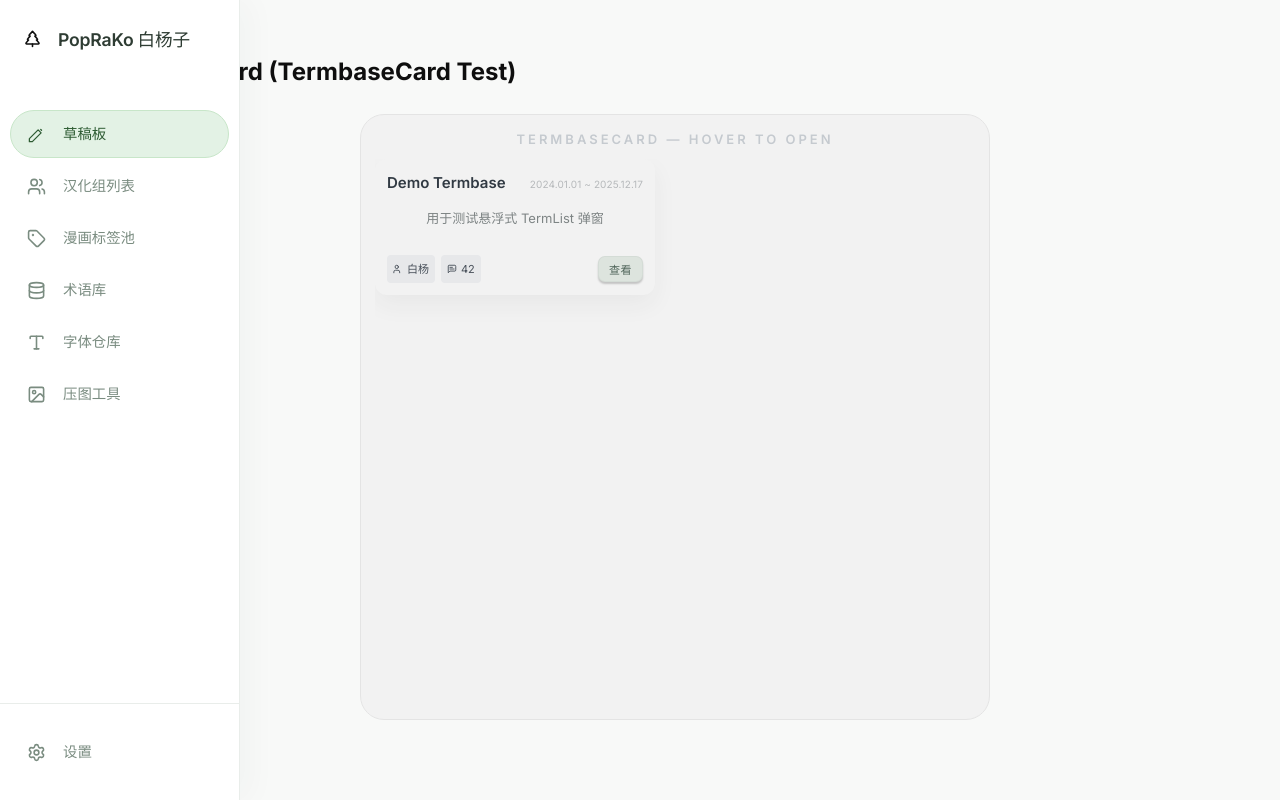
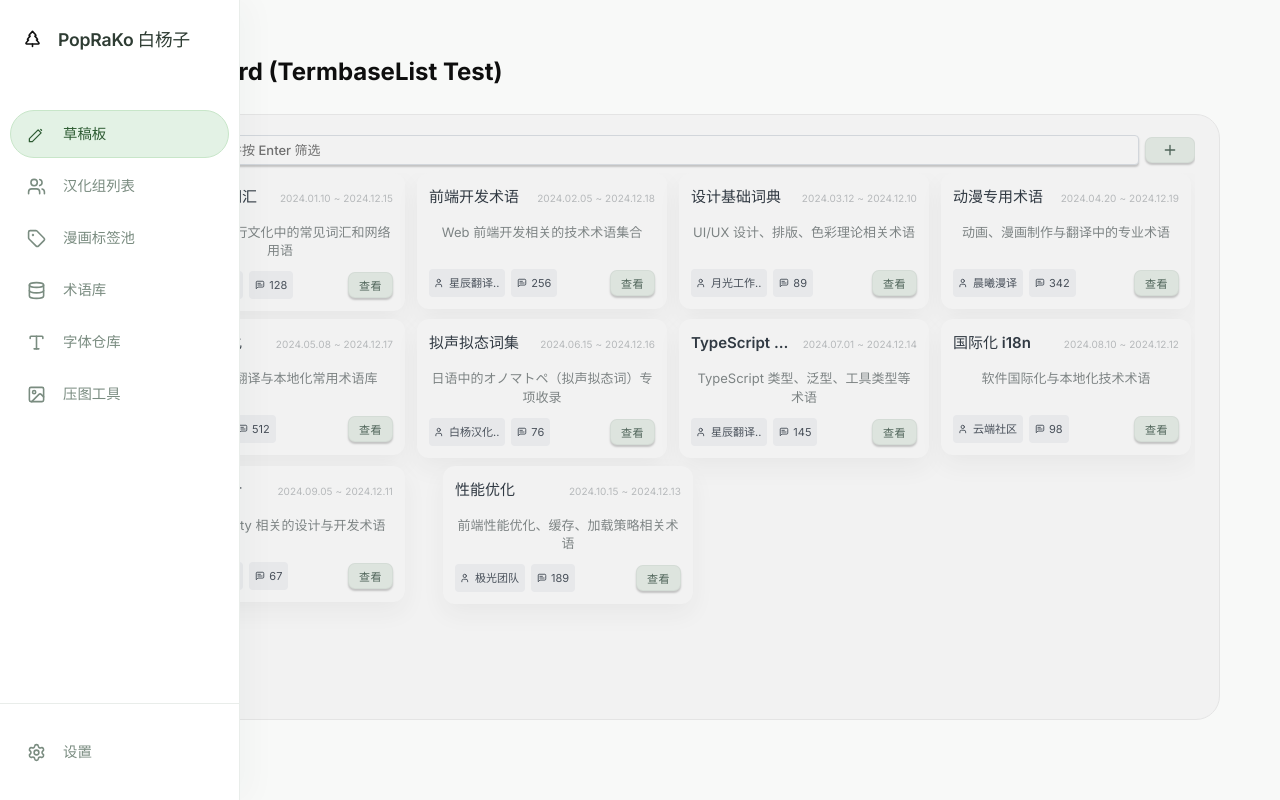
Before and after one commit to ATOMLubover/poprako-native-app, a React app: page / in a window 1280 px wide. Built offline with nearby package versions, Linux system fonts and the light colour scheme; the HTML template or start-up script is replaced by a standard one.

Commit message:
feat: wire termbase list into panel view

```diff
--- a/src/components/TermbaseCard.css
+++ b/src/components/TermbaseCard.css
@@ -20,7 +20,8 @@
 
 .termbase-card {
   width: 100%;
-  max-width: 280px;
+  max-width: 250px;
+  min-width: 250px;
   background-color: var(--card-bg);
   border-radius: 12px;
   padding: 12px;
--- /dev/null
+++ b/src/components/TermbaseList.css
@@ -0,0 +1,51 @@
+.termbase-list-container {
+  height: 100%;
+  display: flex;
+  flex-direction: column;
+  min-height: 0;
+}
+
+.termbase-list-container .input-section {
+  flex-shrink: 0;
+  display: flex;
+  gap: 6px;
+  align-items: center;
+  margin-bottom: 8px;
+}
+
+.termbase-list-container .termbase-input {
+  flex: 1;
+  padding: 6px 8px;
+  border: 1px solid #d9e2ec;
+  border-radius: 4px;
+  font-size: 13px;
+  outline: none;
+  transition: all 0.12s ease;
+}
+
+.termbase-list-container .termbase-input:focus {
+  border-color: #a3b9cc;
+  box-shadow: 0 0 0 1px rgba(163, 185, 204, 0.12);
+}
+
+.termbase-list-container .termbase-list {
+  flex: 1;
+  min-height: 0;
+  overflow-y: auto;
+  display: flex;
+  flex-wrap: wrap;
+  gap: 8px;
+  align-content: flex-start;
+}
+
+.termbase-list-container .empty-state {
+  width: 100%;
+  padding: 24px 12px;
+  text-align: center;
+  color: #8794a1;
+  font-size: 13px;
+}
+
+.termbase-list-container .plus-icon {
+  display: block;
+}
--- /dev/null
+++ b/src/components/TermbaseList.tsx
@@ -0,0 +1,197 @@
+import React, { useMemo, useState } from "react";
+import NatureButton from "./NatureButton";
+import TermbaseCard from "./TermbaseCard";
+import "./TermbaseList.css";
+import type { TermBase } from "../models/term";
+
+type TermbaseListProps = {
+  initial?: TermBase[];
+  onExit?: () => void;
+};
+
+/**
+ * TermbaseList 组件
+ * - 输入框按 Enter 搜索
+ * - 使用 `NatureButton` 的 `mist` 变体作为添加按钮
+ * - 列表项使用 `TermbaseCard` 渲染
+ * - 无虚线边框，使用大 padding
+ * - 支持滚动，按行密堆积可换行
+ */
+export default function TermbaseList({ initial, onExit }: TermbaseListProps) {
+  const __mockTermbases: TermBase[] = [
+    {
+      teamBrief: { teamId: "t-1", name: "白杨汉化组" },
+      name: "日语流行词汇",
+      description: "收录日本流行文化中的常见词汇和网络用语",
+      termNum: 128,
+      createdAt: new Date("2024-01-10"),
+      updatedAt: new Date("2024-12-15"),
+    },
+    {
+      teamBrief: { teamId: "t-2", name: "星辰翻译社" },
+      name: "前端开发术语",
+      description: "Web 前端开发相关的技术术语集合",
+      termNum: 256,
+      createdAt: new Date("2024-02-05"),
+      updatedAt: new Date("2024-12-18"),
+    },
+    {
+      teamBrief: { teamId: "t-3", name: "月光工作室" },
+      name: "设计基础词典",
+      description: "UI/UX 设计、排版、色彩理论相关术语",
+      termNum: 89,
+      createdAt: new Date("2024-03-12"),
+      updatedAt: new Date("2024-12-10"),
+    },
+    {
+      teamBrief: { teamId: "t-4", name: "晨曦漫译" },
+      name: "动漫专用术语",
+      description: "动画、漫画制作与翻译中的专业术语",
+      termNum: 342,
+      createdAt: new Date("2024-04-20"),
+      updatedAt: new Date("2024-12-19"),
+    },
+    {
+      teamBrief: { teamId: "t-5", name: "清风轩" },
+      name: "游戏本地化",
+      description: "电子游戏翻译与本地化常用术语库",
+      termNum: 512,
+      createdAt: new Date("2024-05-08"),
+      updatedAt: new Date("2024-12-17"),
+    },
+    {
+      teamBrief: { teamId: "t-1", name: "白杨汉化组" },
+      name: "拟声拟态词集",
+      description: "日语中的オノマトペ（拟声拟态词）专项收录",
+      termNum: 76,
+      createdAt: new Date("2024-06-15"),
+      updatedAt: new Date("2024-12-16"),
+    },
+    {
+      teamBrief: { teamId: "t-2", name: "星辰翻译社" },
+      name: "TypeScript 类型系统",
+      description: "TypeScript 类型、泛型、工具类型等术语",
+      termNum: 145,
+      createdAt: new Date("2024-07-01"),
+      updatedAt: new Date("2024-12-14"),
+    },
+    {
+      teamBrief: { teamId: "t-6", name: "云端社区" },
+      name: "国际化 i18n",
+      description: "软件国际化与本地化技术术语",
+      termNum: 98,
+      createdAt: new Date("2024-08-10"),
+      updatedAt: new Date("2024-12-12"),
+    },
+    {
+      teamBrief: { teamId: "t-3", name: "月光工作室" },
+      name: "无障碍设计",
+      description: "Accessibility 相关的设计与开发术语",
+      termNum: 67,
+      createdAt: new Date("2024-09-05"),
+      updatedAt: new Date("2024-12-11"),
+    },
+    {
+      teamBrief: { teamId: "t-7", name: "极光团队" },
+      name: "性能优化",
+      description: "前端性能优化、缓存、加载策略相关术语",
+      termNum: 189,
+      createdAt: new Date("2024-10-15"),
+      updatedAt: new Date("2024-12-13"),
+    },
+  ];
+
+  const defaultTermbases: TermBase[] = initial ?? __mockTermbases;
+
+  const [termbases, setTermbases] = useState<TermBase[]>(defaultTermbases);
+  const [query, setQuery] = useState<string>("");
+
+  const filtered = useMemo(() => {
+    const q = query.toLowerCase().trim();
+    if (!q) return termbases;
+
+    return termbases.filter(
+      (tb) =>
+        tb.name.toLowerCase().includes(q) ||
+        tb.description.toLowerCase().includes(q) ||
+        tb.teamBrief.name.toLowerCase().includes(q)
+    );
+  }, [termbases, query]);
+
+  const handleAdd = () => {
+    const trimmed = query.trim();
+    if (!trimmed) {
+      console.log("请输入内容后再添加");
+      return;
+    }
+
+    const next: TermBase = {
+      teamBrief: { teamId: "local", name: "本地团队" },
+      name: trimmed,
+      description: "",
+      termNum: 0,
+      createdAt: new Date(),
+      updatedAt: new Date(),
+    };
+
+    setTermbases((s) => [next, ...s]);
+    setQuery("");
+  };
+
+  const handleKeyDown = (e: React.KeyboardEvent<HTMLInputElement>) => {
+    if (e.key === "Enter") {
+      const target = e.target as HTMLInputElement;
+      setQuery(target.value);
+    }
+  };
+
+  return (
+    <div className="termbase-list-container">
+      <div className="input-section">
+        <input
+          className="termbase-input"
+          placeholder="输入搜索词并按 Enter 筛选"
+          value={query}
+          onChange={(e) => setQuery(e.target.value)}
+          onKeyDown={handleKeyDown}
+        />
+
+        <div style={{ display: "flex", gap: 8 }}>
+          <NatureButton variant="mist" onClick={handleAdd} minWidth={50} aria-label="添加">
+            <svg
+              className="plus-icon"
+              width="16"
+              height="16"
+              viewBox="0 0 24 24"
+              fill="none"
+              xmlns="http://www.w3.org/2000/svg"
+              aria-hidden="true"
+            >
+              <path d="M12 5v14M5 12h14" stroke="currentColor" strokeWidth="2" strokeLinecap="round" strokeLinejoin="round" />
+            </svg>
+          </NatureButton>
+
+          {onExit ? (
+            <NatureButton variant="rose" onClick={onExit} minWidth={40} aria-label="退出">
+              <svg width="14" height="14" viewBox="0 0 24 24" fill="none" xmlns="http://www.w3.org/2000/svg" aria-hidden="true">
+                <path d="M6 6l12 12M18 6L6 18" stroke="currentColor" strokeWidth="2" strokeLinecap="round" strokeLinejoin="round" />
+              </svg>
+            </NatureButton>
+          ) : null}
+        </div>
+      </div>
+
+      <div className="termbase-list">
+        {filtered.length === 0 ? (
+          <div className="empty-state">没有找到匹配的术语库...</div>
+        ) : (
+          filtered.map((tb, idx) => (
+            <div key={`${tb.teamBrief.teamId}-${tb.name}-${idx}`} style={{ flex: "1 1 auto", minWidth: "220px", maxWidth: "280px" }}>
+              <TermbaseCard data={tb} />
+            </div>
+          ))
+        )}
+      </div>
+    </div>
+  );
+}
--- a/src/views/PanelView.tsx
+++ b/src/views/PanelView.tsx
@@ -1,6 +1,7 @@
 import { useState } from "react";
 import Icon from "../components/Icon";
-import TermbaseCard from "../components/TermbaseCard";
+import TermbasePage from "./TermbasePage";
+import TermbaseList from "../components/TermbaseList";
 import "./PanelView.css";
 
 type MenuItem = "draft-board" | "team-list" | "tag-pool" | "termbase-pool" | "font-repo" | "compressor-helper" | "settings";
@@ -64,27 +65,13 @@ export default function PanelView() {
   const renderContent = () => {
     switch (activeItem) {
       case "draft-board":
-        // draft-board: 仅保留 TermbaseCard 用于测试悬浮窗
-        const mockTermbase = {
-          teamBrief: { teamId: "t-1", name: "白杨" },
-          name: "Demo Termbase",
-          description: "用于测试悬浮式 TermList 弹窗",
-          termNum: 42,
-          createdAt: new Date("2024-01-01"),
-          updatedAt: new Date(),
-        };
-
         return (
           <div style={{ display: "flex", flexDirection: "column", gap: 0, height: "100%", minHeight: 0 }}>
-            <h2 style={{ margin: 0, marginBottom: 10, flexShrink: 0 }}>Draft Board (TermbaseCard Test)</h2>
+            <h2 style={{ margin: 0, marginBottom: 10, flexShrink: 0 }}>Draft Board (TermbaseList Test)</h2>
 
-            <div className="nb-card" style={{ padding: "12px 14px", display: "flex", flexDirection: "column", flex: 1, minHeight: 0 }}>
-              <div className="nb-section-title" style={{ marginBottom: 8, flexShrink: 0 }}>TermbaseCard — Hover to open</div>
-
-              <div style={{ display: "flex", justifyContent: "center", flex: 1, minHeight: 0, overflow: "hidden" }}>
-                <div style={{ width: 600 }}>
-                  <TermbaseCard data={mockTermbase} />
-                </div>
+            <div className="nb-card" style={{ padding: "20px 24px", display: "flex", flexDirection: "column", flex: 1, minHeight: 0 }}>
+              <div style={{ flex: 1, minHeight: 0, overflow: "hidden" }}>
+                <TermbaseList />
               </div>
             </div>
           </div>
@@ -94,7 +81,7 @@ export default function PanelView() {
       case "tag-pool":
         return <div>漫画标签池页面开发中</div>;
       case "termbase-pool":
-        return <div>术语库页面开发中</div>;
+        return <TermbasePage />;
       case "font-repo":
         return <div>字体仓库页面开发中</div>;
       case "compressor-helper":
--- /dev/null
+++ b/src/views/TermbasePage.css
@@ -0,0 +1,23 @@
+.termbase-page {
+  display: flex;
+  flex-direction: column;
+  height: 100%;
+  min-height: 0;
+}
+
+.termbase-page .termbase-title {
+  flex-shrink: 0;
+  margin: 0;
+  padding: 16px 0 12px 0;
+  text-align: center;
+  font-size: 18px;
+  font-weight: 600;
+  color: #1a202c;
+}
+
+.termbase-page .termbase-page-content {
+  flex: 1;
+  min-height: 0;
+  overflow: hidden;
+  padding: 0 24px 24px 24px;
+}
--- /dev/null
+++ b/src/views/TermbasePage.tsx
@@ -0,0 +1,19 @@
+import TermbaseList from "../components/TermbaseList";
+import "./TermbasePage.css";
+
+/**
+ * TermbasePage 组件
+ * - 术语库主页面
+ * - 包含标题和列表
+ */
+export default function TermbasePage() {
+  return (
+    <div className="termbase-page">
+      <h1 className="termbase-title">术语库</h1>
+
+      <div className="termbase-page-content">
+        <TermbaseList />
+      </div>
+    </div>
+  );
+}
```
